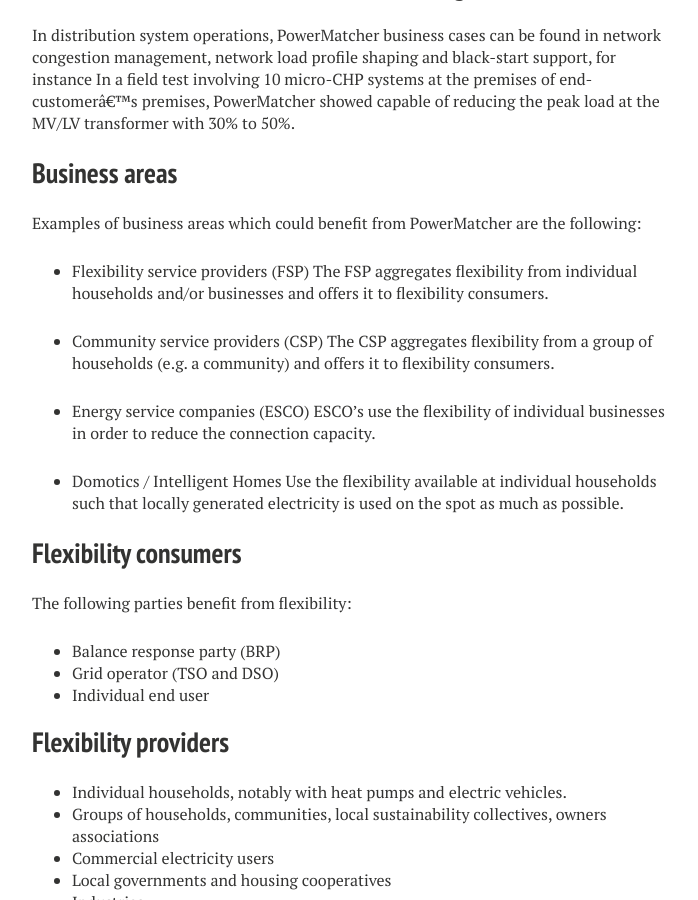
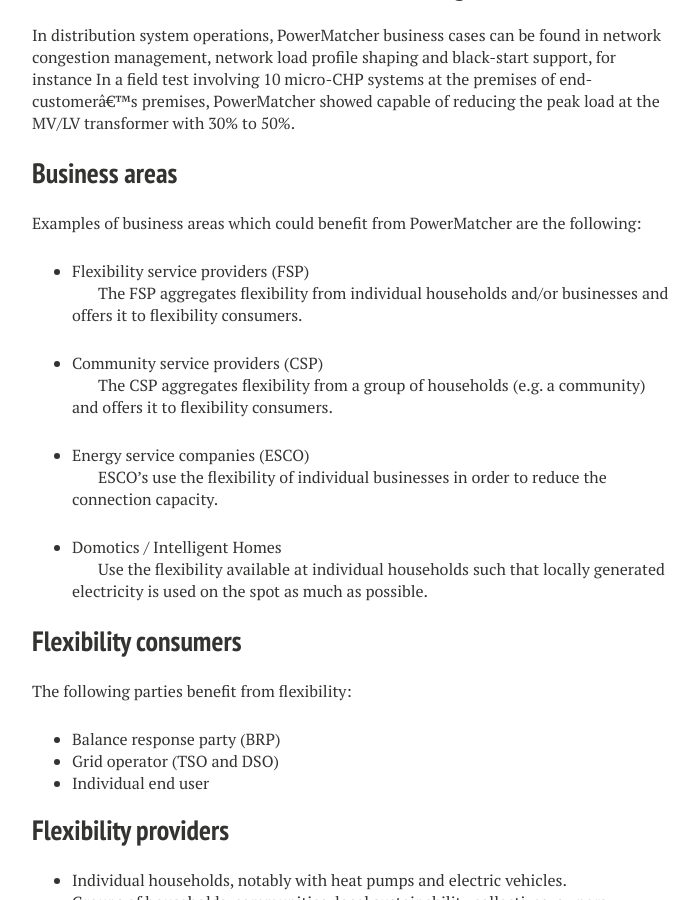
Before and after one commit to flexiblepower/flexiblepower.github.io, a Jekyll site: the page built from why.md, in a window 1280 px wide and 900 px high, scrolled down 1936 px. Shown: the whole window, without its empty margins (288-986 px from the left). Built offline with Jekyll 4.4.1, drawn with Linux system fonts in a browser that asks for light colours; nearby versions of some CDN libraries.

Commit message:
markdown updates to 'why'

```diff
--- a/why.md
+++ b/why.md
@@ -26,11 +26,11 @@
 
 ## PowerMatcher Mission Statement ##
 PowerMatcher aims to fill in the previously mentioned missing link.
-- commercially and non-profit
-- scalable
-- market based
-- open source with the possibility for restricted private or commercial implementations
-- secure
+* commercially and non-profit
+* scalable
+* market based
+* open source with the possibility for restricted private or commercial implementations
+* secure
 
 
 
@@ -49,16 +49,20 @@
 ## Business areas
 Examples of business areas which could benefit from PowerMatcher are the following:
 * Flexibility service providers (FSP)
-The FSP aggregates flexibility from individual households and/or businesses and offers it to flexibility consumers.
+
+	The FSP aggregates flexibility from individual households and/or businesses and offers it to flexibility consumers.
 
 * Community service providers (CSP)
-The CSP aggregates flexibility from a group of households (e.g. a community) and offers it to flexibility consumers.
+
+	The CSP aggregates flexibility from a group of households (e.g. a community) and offers it to flexibility consumers.
 
 * Energy service companies (ESCO)
-ESCO's use the flexibility of individual businesses in order to reduce the connection capacity.
+
+	ESCO's use the flexibility of individual businesses in order to reduce the connection capacity.
 
 * Domotics / Intelligent Homes
-Use the flexibility available at individual households such that locally generated electricity is used on the spot as much as possible.
+
+	Use the flexibility available at individual households such that locally generated electricity is used on the spot as much as possible.
 
 ## Flexibility consumers
 The following parties benefit from flexibility:
```
